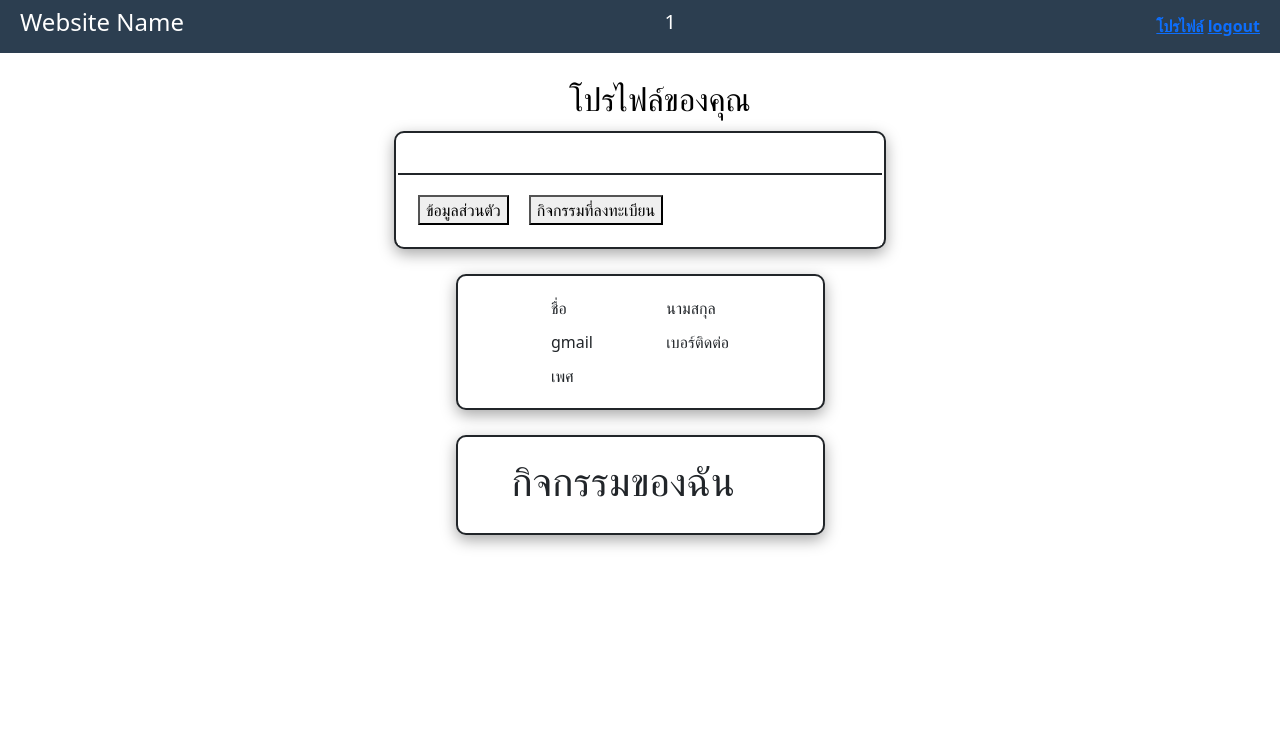
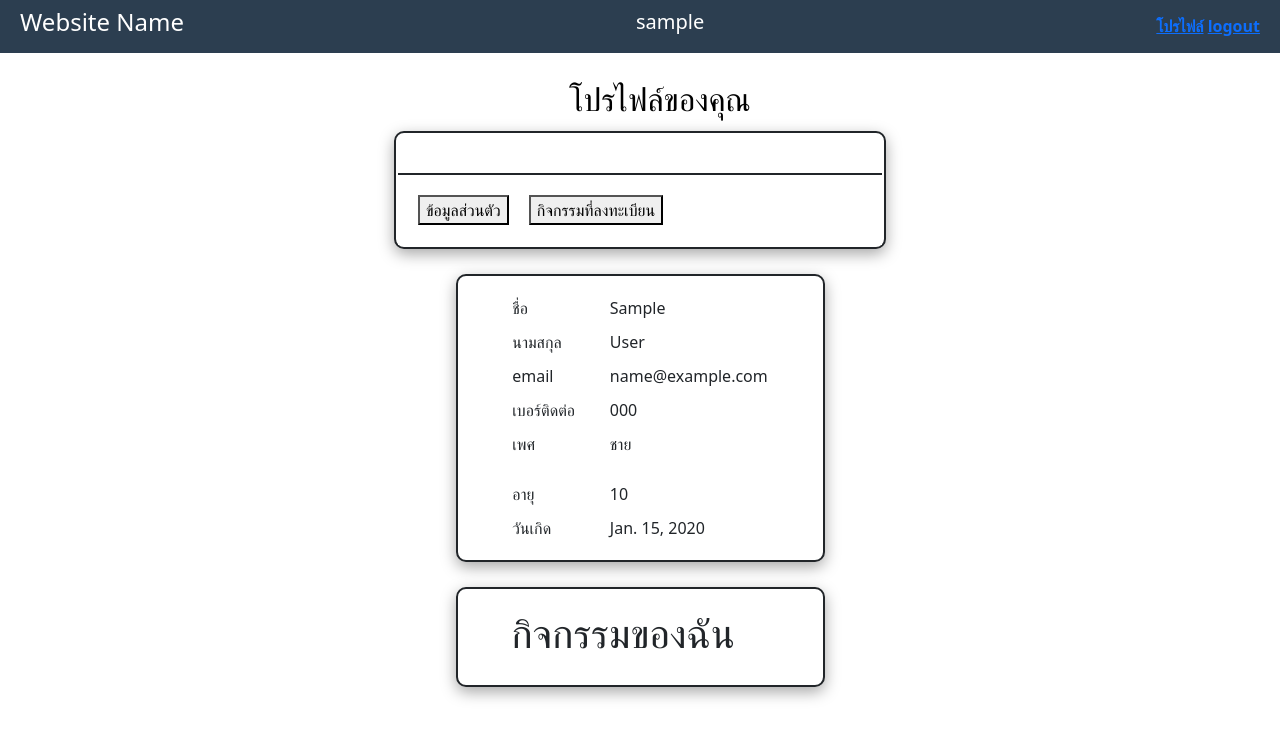
Before and after one commit to Teset13118/ServerSideWeb-Project, a Django app: page /profile/1 in a window 1280 px wide. Shown: the top 739 px of the page. Run offline with Django 5.2, Linux system fonts and the light colour scheme; a user stored in the database is signed in; tables that the repository leaves empty hold one stand-in row (values such as "Sample post").

Commit message:
put null in model

```diff
--- a/project_event_management/event_web/forms.py
+++ b/project_event_management/event_web/forms.py
@@ -7,12 +7,22 @@ from django.forms import ModelForm
 class CustomUserCreationForm(UserCreationForm):
     class Meta:
         model = User
-        fields = ('username', 'email', 'role', 'password1', 'password2')
+        fields = ['username', 'email', 'role', 'phone_number','password1', 'password2']
 
-class ProfileForm(ModelForm):
-    class Meta:
-        model = UserDetail
-        fields = ('phone_number', 'age', 'gender', 'birthday')
+# class ProfileForm(ModelForm):
+#     first_name = forms.CharField(max_length=100)
+#     last_name = forms.CharField(max_length=100)
+#     email = forms.EmailField()
+#     class Meta:
+#         model = UserDetail
+#         fields = ['user','phone_number', 'age', 'gender', 'birthday', 'first_name', 'last_name']
+#         widgets = {
+#             'birthday': forms.DateInput(attrs={"type": "date"}),
+#         }
+# class UserForm(ModelForm):
+#     class Meta:
+#         model = User
+#         fields = ['first_name', 'last_name', 'email']
 
 
 class CreateActivity_Form(forms.ModelForm):
--- a/project_event_management/event_web/models.py
+++ b/project_event_management/event_web/models.py
@@ -7,8 +7,9 @@ class User(AbstractUser):
         ('Organizer', 'Organizer'),
     ]
 
-    first_name = models.CharField(max_length=255)
-    last_name = models.CharField(max_length=255)
+    first_name = models.CharField(max_length=255, null=True)
+    last_name = models.CharField(max_length=255, null=True)
+    phone_number = models.CharField(max_length=10, unique=True)
     email = models.EmailField(unique=True)
     role = models.CharField(max_length=20, choices=ROLE_CHOICES)
 
@@ -24,10 +25,9 @@ class UserDetail(models.Model):
     ]
 
     user = models.OneToOneField(User, on_delete=models.CASCADE)
-    phone_number = models.CharField(max_length=10, unique=True)
-    gender = models.CharField(max_length=1, choices=GENDER_CHOICES)
-    age = models.PositiveIntegerField()
-    birthday = models.DateField()  # Added birthday field
+    gender = models.CharField(max_length=1, choices=GENDER_CHOICES, null=True)
+    age = models.PositiveIntegerField(null=True)
+    birthday = models.DateField(null=True)
 
     def __str__(self):
         return f"{self.user.first_name} {self.user.last_name} - Details"
--- a/project_event_management/event_web/static/style.css
+++ b/project_event_management/event_web/static/style.css
@@ -93,6 +93,7 @@ body {
     width: 30%;
     box-shadow: rgba(0, 0, 0, 0.35) 0px 5px 15px;
 }
+
 .box1_profile{
     display: grid;
     grid-template-columns: auto auto;
--- a/project_event_management/event_web/templates/login.html
+++ b/project_event_management/event_web/templates/login.html
@@ -24,7 +24,9 @@
             </div>
             <button type="submit" class="btn_login">Submit</button>
             <p>dont have account? <a href="{% url 'url_register' %}">register</a></p>
-            {{ form.errors }}
+            <div style="color:red;">
+                {{form.errors}}
+            </div>
         </form>
     </div>
 </body>
--- a/project_event_management/event_web/templates/navbar.html
+++ b/project_event_management/event_web/templates/navbar.html
@@ -36,7 +36,7 @@
     <div class="smallnav1">
         <h4 class="webname">Website Name</h4>
     </div>
-    <h5>{{ user.id }}</h5>
+    <h5>{{ user.username }}</h5>
     <div class="smallnav2">
         {% if user.is_authenticated %}
         <a href="{% url 'url_profile' user.id%}">โปรไฟล์</a>
--- a/project_event_management/event_web/templates/participants/p_profile.html
+++ b/project_event_management/event_web/templates/participants/p_profile.html
@@ -14,26 +14,53 @@ Profile
 <div class="main_profile">
     <div class="profile">
         <div class="profile_category">
-            <button>ข้อมูลส่วนตัว</button>
+            <button onclick="Swap()">ข้อมูลส่วนตัว</button>
             <button>กิจกรรมที่ลงทะเบียน</button>
         </div>
     </div>
 </div>
 <div class="main_profile">
     <div class="profile_content">
-        <form action="{% url 'url_profile' user.id%}" method="POST">
         <div class="box1_profile">
             <label for="">ชื่อ</label>
-
+            {% if user.first_name == null %}
+            <p>ยังไม่มีข้อมูล</p>
+            {% else %}
+            {{ user.first_name}}
+            {% endif %}
             <label for="">นามสกุล</label>
-
-                <label for="">gmail</label>
-
+            {% if user.last_name == null %}
+            <p>ยังไม่มีข้อมูล</p>
+            {% else %}
+            {{ user.last_name}}
+            {% endif %}
+            <label for="">email</label>
+            {{ user.email }}
             <label for="">เบอร์ติดต่อ</label>
-
+            {{ user.phone_number }}
             <label for="">เพศ</label>
+            {% if profile.gender == "M" %}
+            <p>ชาย</p>
+            {% elif profile.gender == "F" %}
+            <p>หญิง</p>
+            {% elif profile.gender == "O" %}
+            <p>LGBT</p>
+            {% else %}
+            <p>ยังไม่มีข้อมูล</p>
+            {% endif %}
+            <label for="">อายุ</label>
+            {% if profile.age == null %}
+            <p>ยังไม่มีข้อมูล</p>
+            {% else %}
+            {{ profile.age }}
+            {% endif %}
+            <label for="">วันเกิด</label>
+            {% if profile.birthday == null %}
+            <p>ยังไม่มีข้อมูล</p>
+            {% else %}
+            {{ profile.birthday }}
+            {% endif %}
         </div>
-        </form>
     </div>
 </div>
 <div class="main_profile">
@@ -45,3 +72,11 @@ Profile
 </div>
 
 {% endblock %}
+
+{% block script %}
+<script>
+    function swap() {
+
+    }
+</script>
+{% endblock %}
--- a/project_event_management/event_web/urls.py
+++ b/project_event_management/event_web/urls.py
@@ -9,7 +9,7 @@ urlpatterns = [
     path("login/", LoginView.as_view(), name="url_login"),
     path("logout/", LogoutView.as_view(), name="url_logout"),
     path("register/", RegisterView.as_view(), name="url_register"),
-    path("profile/<int:user_id>", ViewProfile.as_view(), name="url_profile"),
+    path("profile/<int:userid>", ViewProfile.as_view(), name="url_profile"),
     path("activity/<int:activity_id>", ViewActivity.as_view(), name="url_p_activitypage"),
     path("edit_activity/<int:activity_id>", EditActivity.as_view(), name="url_mo_editactivity"),
     # path("activity/<int:activity_id>", View_Activity.as_view(), name="url_p_activity_detail"),
--- a/project_event_management/event_web/views.py
+++ b/project_event_management/event_web/views.py
@@ -25,7 +25,10 @@
     def post(self, request):
         form = CustomUserCreationForm(request.POST)
         if form.is_valid():
-            form.save()
+            usertxt = form.save()
+            UserDetail.objects.create(
+                user = usertxt
+            )
             return redirect('url_login')
         return render(request, 'register.html', {"form": form})
 
@@ -69,11 +72,13 @@
             })
 
 class ViewProfile(View):
-    def get(self, request, user_id):
-        profile = UserDetail.objects.get(id=user_id)
-        form = ProfileForm(instance = profile)
+    def get(self, request, userid):
+        profile = UserDetail.objects.get(user_id=userid)
+        # user = User.objects.get(id=userid)
+        # form1 = ProfileForm(instance = profile)
+        # form2 = UserForm(instance = user)
         return render(request, 'participants/p_profile.html', {
-            'profile': form,
+            'profile': profile,
         })
 
 class ViewActivity(View):
```
Also changed, not shown: project_event_management/event_web/templates/register.html (+7 -1 lines). Lines whose indentation alone changed are shown as unchanged.
